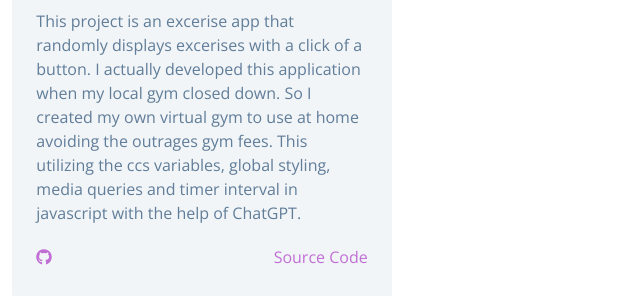
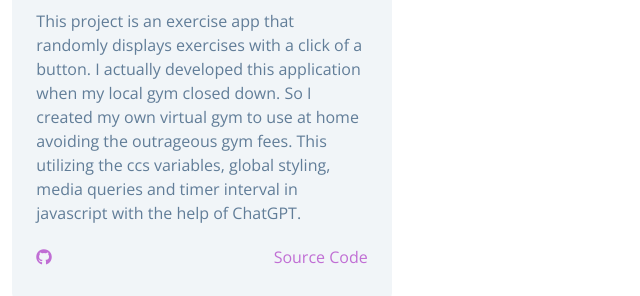
Before and after one commit to jcdova/portfolio2023, a plain HTML site: page projects.html in a window 1280 px wide. Shown: the part 1436-1732 px from the top of the page, 438-1078 px from the left. Drawn offline with nearby package versions, Linux system fonts and the light colour scheme.

Commit message:
fixing spelling

```diff
--- a/projects.html
+++ b/projects.html
@@ -229,11 +229,11 @@
           <div class="project-details">
             <h4>virtual trainer</h4>
             <p>
-              This project is an excerise app that randomly displays excerises
+              This project is an exercise app that randomly displays exercises
               with a click of a button. I actually developed this application
               when my local gym closed down. So I created my own virtual gym to
-              use at home avoiding the outrages gym fees. This utilizing the ccs
-              variables, global styling, media queries and timer interval in
+              use at home avoiding the outrageous gym fees. This utilizing the
+              ccs variables, global styling, media queries and timer interval in
               javascript with the help of ChatGPT.
             </p>
             <div class="project-footer">
```
